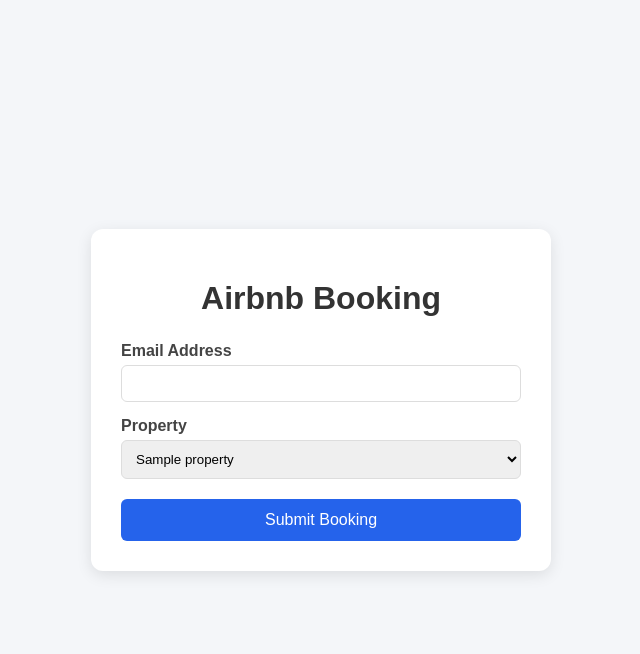
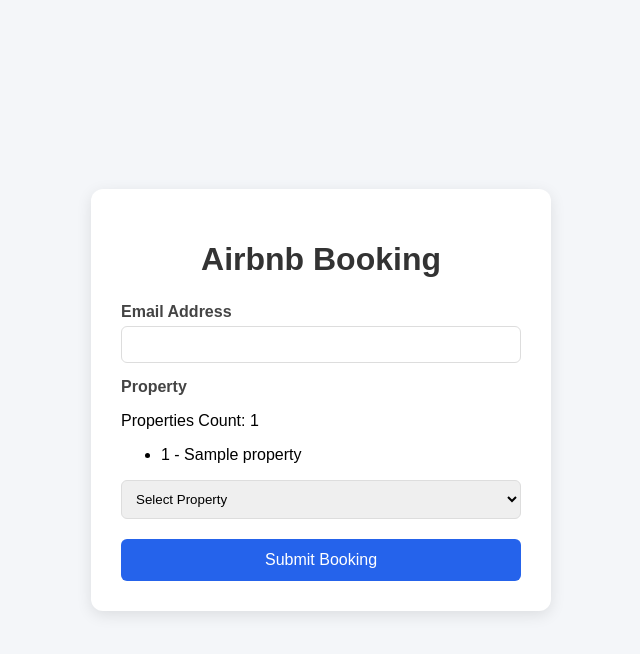
Before and after one commit to karlwernerartates-create/Airbnb_app, a Django app: page / in a window 1280 px wide. Shown: the top 654 px of the page, without its empty margins (319-959 px from the left). Run offline with Django 5.2, Linux system fonts and the light colour scheme; tables that the repository leaves empty hold one stand-in row (values such as "Sample post").

Commit message:
fixing the booking form

```diff
--- a/booking/templates/booking/create_booking.html
+++ b/booking/templates/booking/create_booking.html
@@ -79,7 +79,18 @@
     <input type="email" name="email" required />
 
     <label>Property</label>
+
+<p>Properties Count: {{ properties|length }}</p>
+
+<ul>
+{% for property in properties %}
+    <li>{{ property.id }} - {{ property.name }}</li>
+{% endfor %}
+</ul>
+
 <select name="property_id" required>
+    <option value="">Select Property</option>
+
     {% for property in properties %}
         <option value="{{ property.id }}">
             {{ property.name }}
```
Lines whose indentation alone changed are shown as unchanged.
